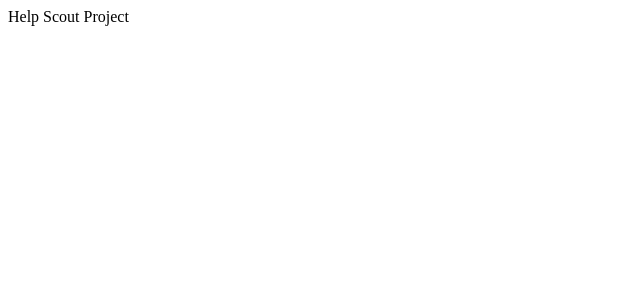
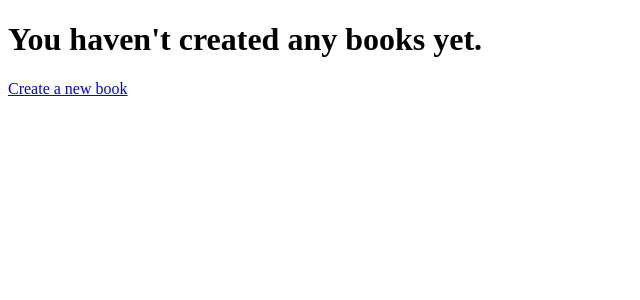
Before and after one commit to TerrenceLJones/helpscout-project, a React (Create React App) app: page / in a window 1280 px wide. Shown: the top 300 px of the page, without its empty margins (0-640 px from the left). Built offline with nearby package versions, Linux system fonts and the light colour scheme.

Commit message:
Add basic empty view with navigation to create

```diff
--- a/src/App.js
+++ b/src/App.js
@@ -1,9 +1,38 @@
 import React, { Component } from 'react';
+import { BrowserRouter, Link, Route, Switch } from 'react-router-dom'
+
+const books = [];
+
+const Books = () => {
+  if (!books.length) {
+    return <EmptyView />;
+  }
+
+  return <h1>Books</h1>
+}
+
+const EmptyView = () => (
+  <div>
+    <h1>You haven&#39;t created any books yet.</h1>
+    <Link to="/create">Create a new book</Link>
+  </div>
+);
+
+const CreateBook = () => (
+  <div>
+    <h1>Create a New Book</h1>
+  </div>
+);
 
 class App extends Component {
   render() {
     return (
-      <div>Help Scout Project</div>
+      <BrowserRouter>
+        <Switch>
+            <Route exact path="/" component={ Books } />
+            <Route path='/create' component={ CreateBook } />
+        </Switch>
+      </BrowserRouter>
     );
   }
 }
```
